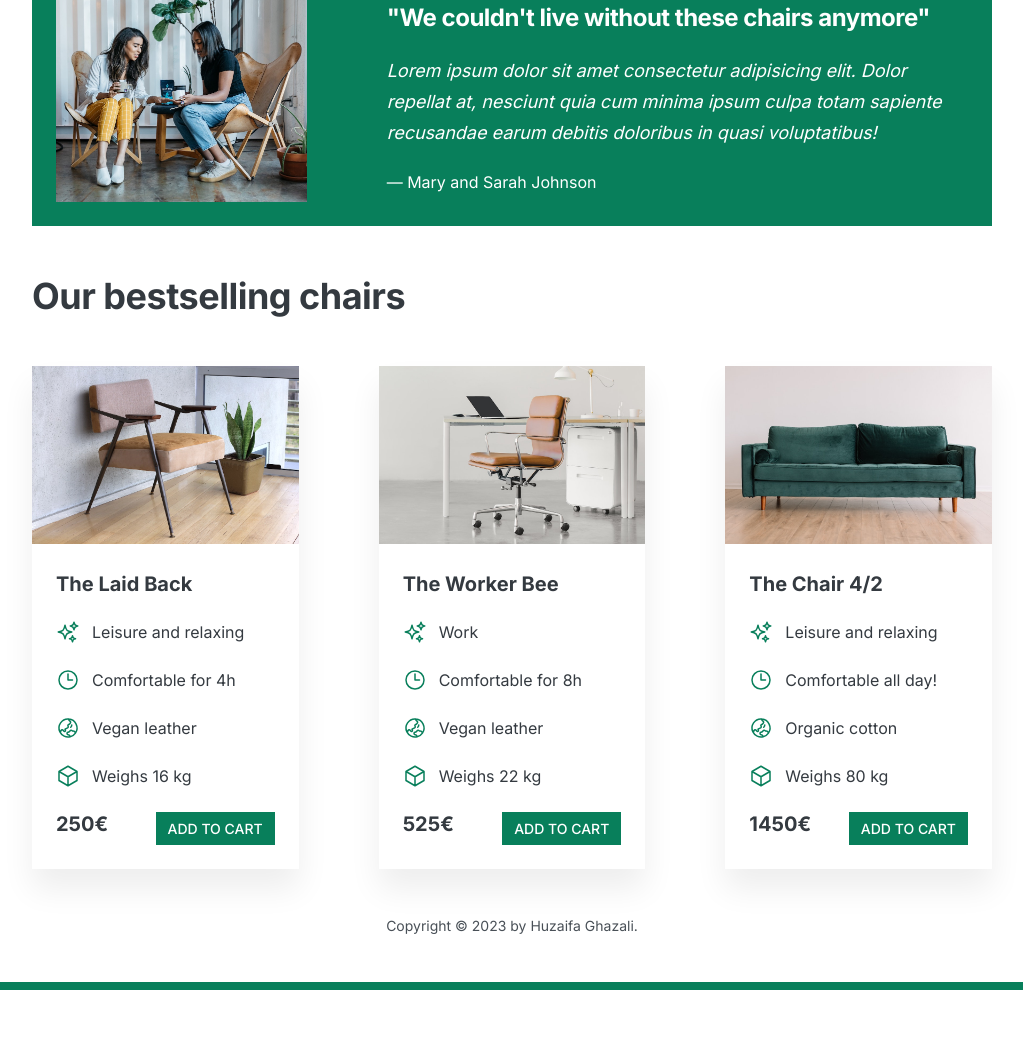
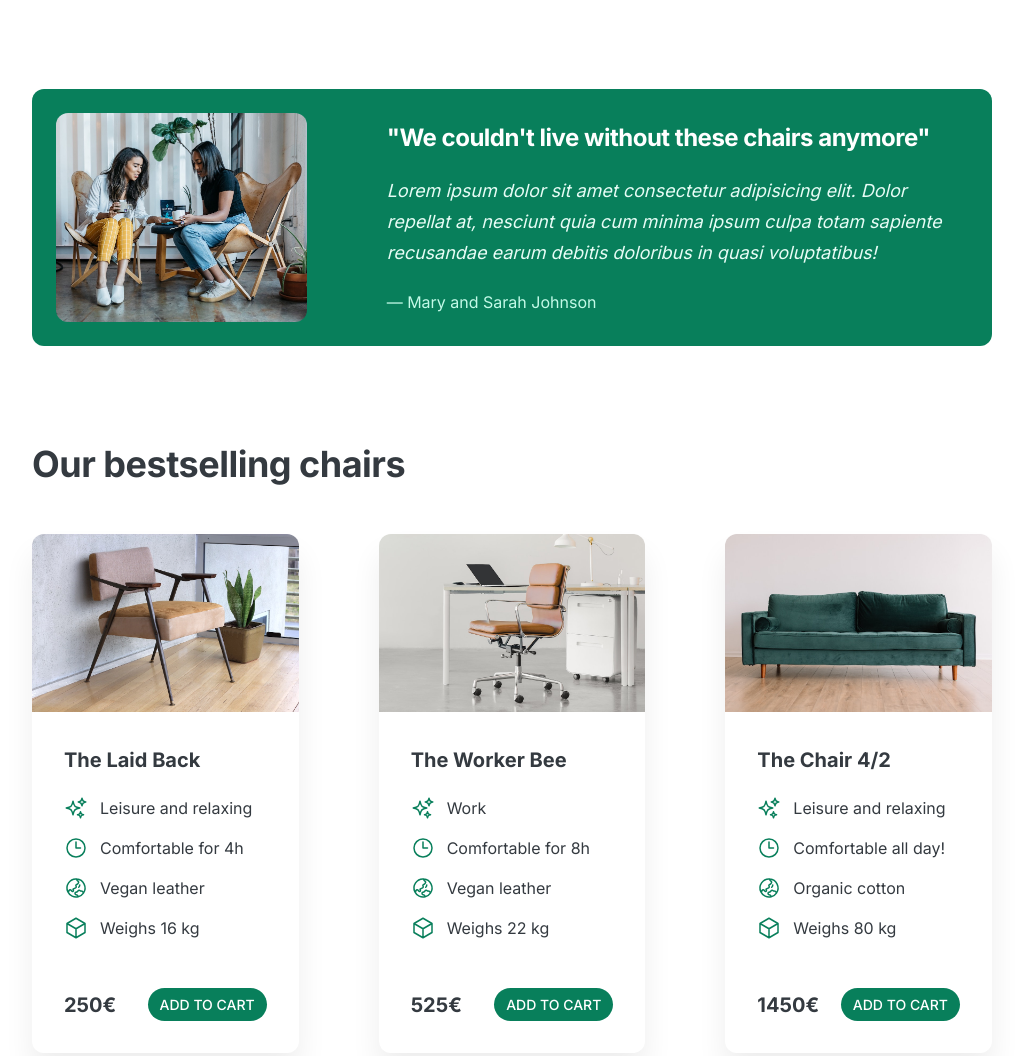
Before and after one commit to huzaifaghazali/chair-shop, a plain HTML site: page index.html in a window 1280 px wide. Shown: the part 921-1977 px from the top of the page, without its empty margins (128-1151 px from the left). Before the commit the page ends 1911 px from the top, so only its background shows below. Drawn offline with Linux system fonts and the light colour scheme.

Commit message:
Implement whitespace

```diff
--- a/style.css
+++ b/style.css
@@ -34,7 +34,7 @@ FONT SIZE SYSTEM (px)
 
  header,
  section {
-   margin-bottom: 48px;
+   margin-bottom: 96px;
  }
 
  h2 {
@@ -58,6 +58,7 @@ FONT SIZE SYSTEM (px)
   font-weight: 500;
 
   display: inline-block;
+  border-radius: 100px;
  }
 
  .btn:hover,
@@ -75,6 +76,10 @@ FONT SIZE SYSTEM (px)
   padding: 8px 12px;
  }
 
+ img {
+  border-radius: 12px;
+ }
+
  /* ------------------------ */
  /* COMPONENT STYLES */
  /* ------------------------ */
@@ -84,7 +89,7 @@ FONT SIZE SYSTEM (px)
    display: grid;
    grid-template-columns: repeat(2, 1fr);
    column-gap: 80px;
-   margin-top: 48px;
+   margin-top: 64px;
  }
 
  .header-text-box {
@@ -92,7 +97,7 @@ FONT SIZE SYSTEM (px)
  }
 
  h1 {
-   margin-bottom: 24px;
+   margin-bottom: 32px;
    font-size: 44px;
    line-height: 1.1;
    letter-spacing: -1px;
@@ -113,7 +118,7 @@ FONT SIZE SYSTEM (px)
   stroke: #087f5b;
   width: 32px;
   height: 32px;
-  margin-bottom: 16px ;
+  margin-bottom: 24px ;
  }
 
  .features-title {
@@ -131,6 +136,7 @@ FONT SIZE SYSTEM (px)
   background-color: #087f5b;
   color: #fff;
   padding: 24px;
+  border-radius: 12px;
  }
 
  .testimonial-box {
@@ -148,16 +154,27 @@ FONT SIZE SYSTEM (px)
    margin-bottom: 24px;
    font-size: 18px;
    line-height: 1.7;
+   color: #e6fcf5;
+ }
+
+ .testimonial-author{
+  color: #c3fae8;
  }
 
  /* CHAIRS */
 .chair {
   box-shadow: 0px 20px 30px 0px rgba(0, 0, 0, 0.07);
+  border-radius: 12px;
 
 }
 
+.chair img{
+  border-bottom-left-radius: 0;
+  border-bottom-right-radius: 0;
+}
+
  .chair-box {
-   padding: 24px;
+   padding: 32px;
  }
 
  h3 {
@@ -167,14 +184,14 @@ FONT SIZE SYSTEM (px)
 
  .chair-details {
    list-style: none;
-   margin-bottom: 24px;
+   margin-bottom: 48px;
  }
 
  .chair-details li {
    display: flex;
    align-items: center;
    gap: 12px;
-   margin-bottom: 24px;
+   margin-bottom: 16px;
  }
 
  .chair-details li:last-child {
@@ -192,6 +209,7 @@ FONT SIZE SYSTEM (px)
    display: flex;
    justify-content: space-between;
    font-size: 20px;
+   align-items: center;
 
  }
 
```
